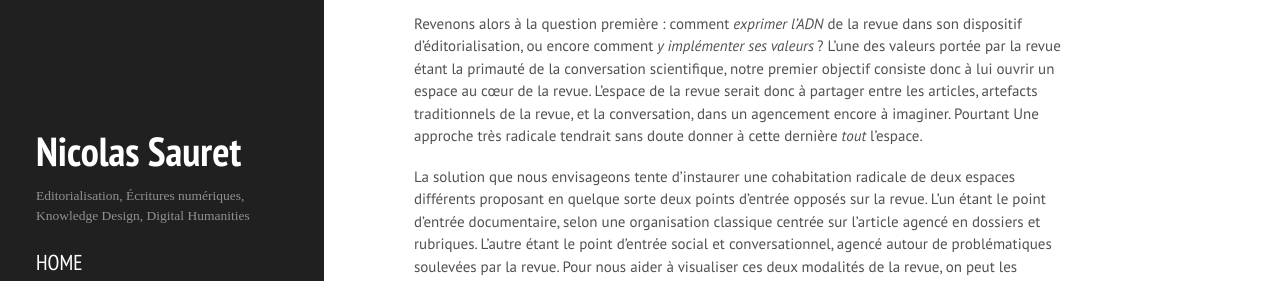
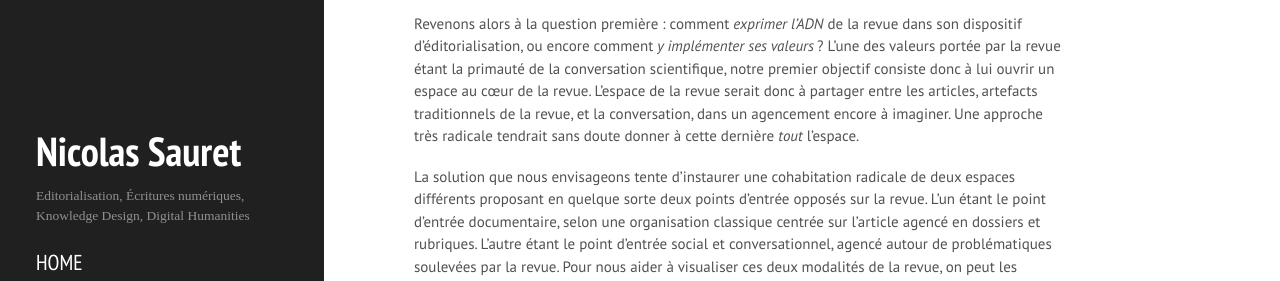
Before and after one commit to lakonis/lakonis.github.io, a Jekyll site: the page built from _posts/2017/2017-04-23-ouvrir-l-espace-de-la-conversation.md, in a window 1280 px wide and 900 px high, scrolled down 1319 px. Shown: the part 224-505 px from the top of the window. Built offline with Jekyll 4.4.1, drawn with Linux system fonts in a browser that asks for light colours; nearby versions of some CDN libraries; a script that is not in the unit is left out; some of the changed text lies outside the part shown.

Commit message:
cor. min.

```diff
--- a/_posts/2017/2017-04-23-ouvrir-l-espace-de-la-conversation.md
+++ b/_posts/2017/2017-04-23-ouvrir-l-espace-de-la-conversation.md
@@ -30,7 +30,7 @@ On retrouve la relation à trois identifiée par Olivier Ertzscheid qu'il schém
 
 ## Un site à deux entrées
 
-Revenons alors à la question première : comment _exprimer l'ADN_ de la revue dans son dispositif d'éditorialisation, ou encore comment _y implémenter ses valeurs_ ? L'une des valeurs portée par la revue  étant la primauté de la conversation scientifique, notre premier objectif consiste donc à lui ouvrir un espace au cœur de la revue. L'espace de la revue serait donc à partager entre les articles, artefacts traditionnels de la revue, et la conversation, dans un agencement encore à imaginer. Pourtant Une approche très radicale tendrait sans doute donner à cette dernière _tout_ l'espace.
+Revenons alors à la question première : comment _exprimer l'ADN_ de la revue dans son dispositif d'éditorialisation, ou encore comment _y implémenter ses valeurs_ ? L'une des valeurs portée par la revue  étant la primauté de la conversation scientifique, notre premier objectif consiste donc à lui ouvrir un espace au cœur de la revue. L'espace de la revue serait donc à partager entre les articles, artefacts traditionnels de la revue, et la conversation, dans un agencement encore à imaginer. Une approche très radicale tendrait sans doute donner à cette dernière _tout_ l'espace.
 
 La solution que nous envisageons tente d'instaurer une cohabitation radicale de deux espaces différents proposant en quelque sorte deux points d'entrée opposés sur la revue. L'un étant le point d'entrée documentaire, selon une organisation classique centrée sur l'article agencé en dossiers et rubriques. L'autre étant le point d'entrée social et conversationnel, agencé autour de problématiques soulevées par la revue. Pour nous aider à visualiser ces deux modalités de la revue, on peut les penser comme les deux faces indissociables et complémentaires d'une même pièce, qu'il suffirait de retourner dans un sens ou dans l'autre selon la _vue_ à laquelle on souhaite accéder.
 
```
Also changed, not shown: other parts of _posts/2017/2017-04-23-ouvrir-l-espace-de-la-conversation.md (+1 -1 lines).
